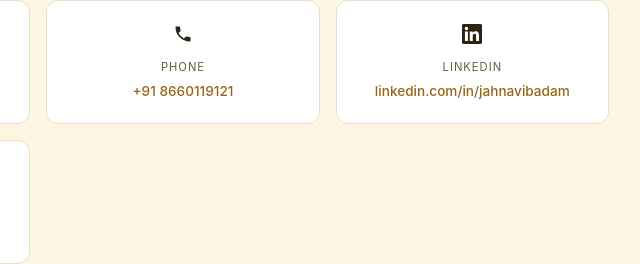
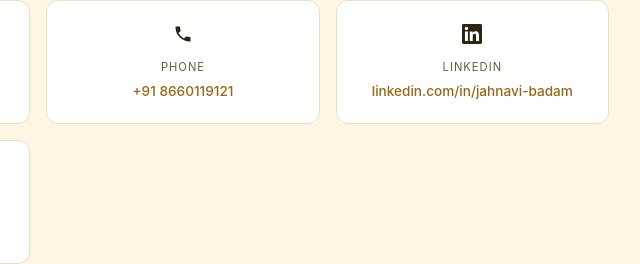
Before and after one commit to jahnavibadam/jahnavibadam.github.io, a plain HTML site: page Portfolio/index.html in a window 1280 px wide. Shown: the part 3196-3460 px from the top of the page, 457-1097 px from the left. Drawn offline with Linux system fonts and the light colour scheme.

Commit message:
fix linkedin link

```diff
--- a/Portfolio/index.html
+++ b/Portfolio/index.html
@@ -702,7 +702,7 @@
                 <div class="contact-item">
                     <div class="emoji"><svg width="20" height="20" viewBox="0 0 24 24" fill="currentColor"><path d="M20.447 20.452h-3.554v-5.569c0-1.328-.027-3.037-1.852-3.037-1.853 0-2.136 1.445-2.136 2.939v5.667H9.351V9h3.414v1.561h.046c.477-.9 1.637-1.85 3.37-1.85 3.601 0 4.267 2.37 4.267 5.455v6.286zM5.337 7.433a2.062 2.062 0 01-2.063-2.065 2.064 2.064 0 112.063 2.065zm1.782 13.019H3.555V9h3.564v11.452zM22.225 0H1.771C.792 0 0 .774 0 1.729v20.542C0 23.227.792 24 1.771 24h20.451C23.2 24 24 23.227 24 22.271V1.729C24 .774 23.2 0 22.222 0h.003z"/></svg></div>
                     <div class="label">LinkedIn</div>
-                    <a href="https://www.linkedin.com/in/jahnavibadam" target="_blank">linkedin.com/in/jahnavibadam</a>
+                    <a href="https://www.linkedin.com/in/jahnavi-badam" target="_blank">linkedin.com/in/jahnavi-badam</a>
                 </div>
                 <div class="contact-item">
                     <div class="emoji"><svg width="20" height="20" viewBox="0 0 24 24" fill="currentColor"><path d="M12 0C5.37 0 0 5.37 0 12c0 5.31 3.435 9.795 8.205 11.385.6.105.825-.255.825-.57 0-.285-.015-1.23-.015-2.235-3.015.555-3.795-.735-4.035-1.41-.135-.345-.72-1.41-1.23-1.695-.42-.225-1.02-.78-.015-.795.945-.015 1.62.87 1.845 1.23 1.08 1.815 2.805 1.305 3.495.99.105-.78.42-1.305.765-1.605-2.67-.3-5.46-1.335-5.46-5.925 0-1.305.465-2.385 1.23-3.225-.12-.3-.54-1.53.12-3.18 0 0 1.005-.315 3.3 1.23.96-.27 1.98-.405 3-.405s2.04.135 3 .405c2.295-1.56 3.3-1.23 3.3-1.23.66 1.65.24 2.88.12 3.18.765.84 1.23 1.905 1.23 3.225 0 4.605-2.805 5.625-5.475 5.925.435.375.81 1.095.81 2.22 0 1.605-.015 2.895-.015 3.3 0 .315.225.69.825.57A12.02 12.02 0 0024 12c0-6.63-5.37-12-12-12z"/></svg></div>
```
